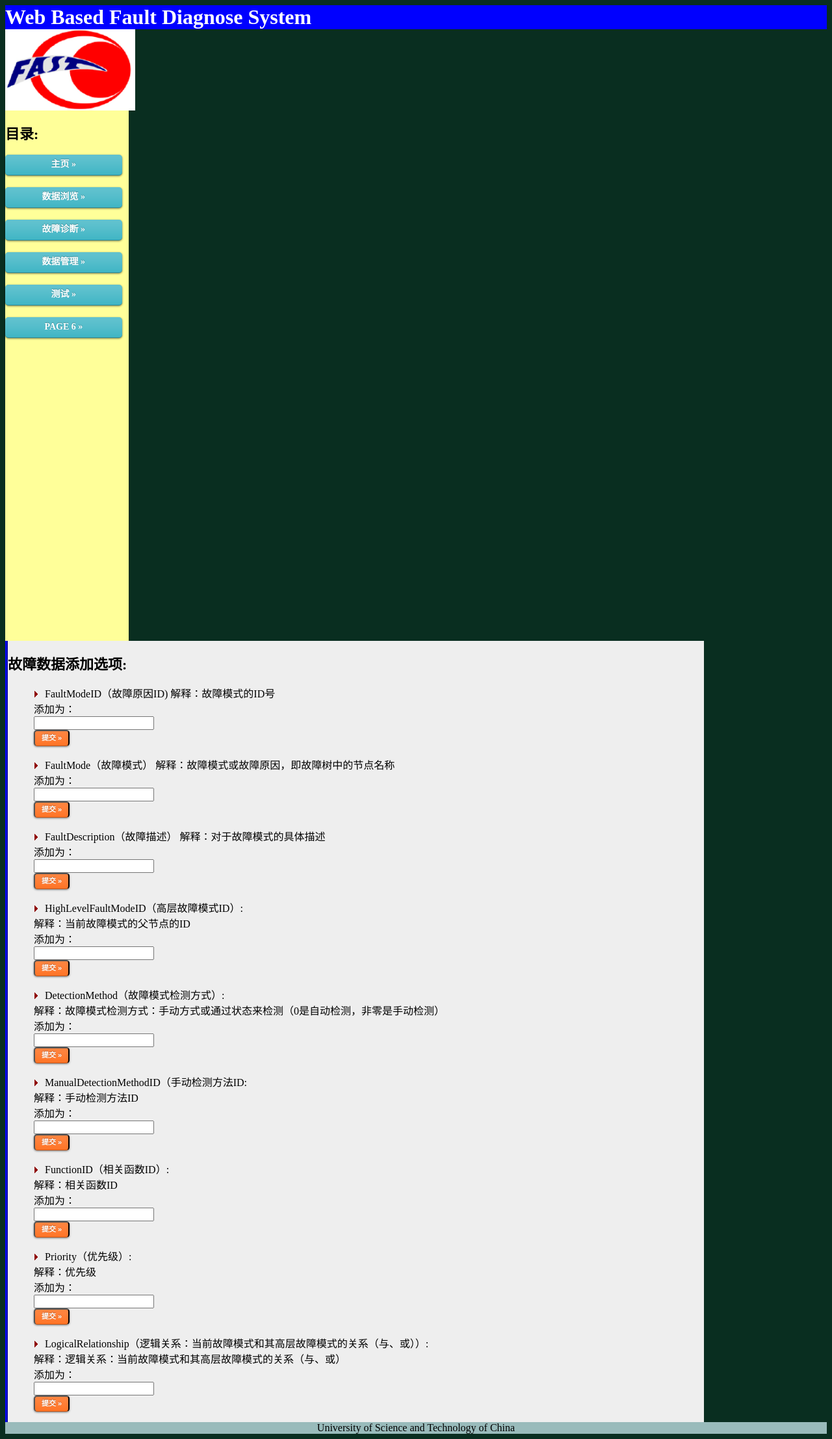
After one commit to wny1990/Fault-Diagnose-System-for-FAST, a Django app: template mysite/fault_data/templates/manage/addmode.html in a window 1280 px wide. The commit adds this page. Shown: the whole page at 65% size. Run offline with Django 3.2, Linux system fonts and the light colour scheme; the template is opened without the code that fills it: most values are stand-ins (such as "Sample title", 1, 10 or a date in 2020).

Commit message:
04/24/2013

```diff
--- /dev/null
+++ b/mysite/fault_data/templates/manage/addmode.html
@@ -0,0 +1,99 @@
+{% extends "frame.html" %}
+
+{% block content %}
+<h2>故障数据添加选项:</h2>
+<br>
+
+       	<ul>
+		<li>FaultModeID（故障原因ID)
+		解释：故障模式的ID号
+		<br>
+		添加为：
+		<form action="/fault_data/addattr/{{ p.FaultModeID }}/FaultMode" method="get">
+		<input type="text" name="search_text"><br>
+		<input type="submit" value="提交 &raquo" class="small orange awesome">
+		</form>
+
+
+		<li>FaultMode（故障模式）
+		解释：故障模式或故障原因，即故障树中的节点名称
+			<br>
+		添加为：
+		<form action="/fault_data/addattr/{{ p.FaultModeID }}/FaultMode" method="get">
+		<input type="text" name="search_text"><br>
+		<input type="submit" value="提交 &raquo" class="small orange awesome">
+		</form>
+
+		<li>FaultDescription（故障描述）
+		解释：对于故障模式的具体描述
+			<br>
+		添加为：
+		<form action="/fault_data/addattr/{{ p.FaultModeID }}/FaultDescription" method="get">
+		<input type="text" name="search_text"><br>
+		<input type="submit" value="提交 &raquo" class="small orange awesome">
+		</form>
+
+
+		<li>HighLevelFaultModeID（高层故障模式ID）:</li>
+		解释：当前故障模式的父节点的ID
+			<br>
+		添加为：
+		<form action="/fault_data/addattr/{{ p.FaultModeID }}/HighLevelFaultModeID" method="get">
+		<input type="text" name="search_text"><br>
+		<input type="submit" value="提交 &raquo" class="small orange awesome">
+		</form>
+
+
+		<li>DetectionMethod（故障模式检测方式）:</li>
+		解释：故障模式检测方式：手动方式或通过状态来检测（0是自动检测，非零是手动检测）
+			<br>
+		添加为：
+		<form action="/fault_data/addattr/{{ p.FaultModeID }}/DetectionMethod" method="get">
+		<input type="text" name="search_text"><br>
+		<input type="submit" value="提交 &raquo" class="small orange awesome">
+		</form>
+
+
+		<li>ManualDetectionMethodID（手动检测方法ID:</li>
+		解释：手动检测方法ID
+			<br>
+		添加为：
+		<form action="/fault_data/addattr/{{ p.FaultModeID }}/MaunualDetectionMethodID" method="get">
+		<input type="text" name="search_text"><br>
+		<input type="submit" value="提交 &raquo" class="small orange awesome">
+		</form>
+
+
+		<li>FunctionID（相关函数ID）:</li>
+		解释：相关函数ID
+			<br>
+		添加为：
+		<form action="/fault_data/addattr/{{ p.FaultModeID }}/FunctionID" method="get">
+		<input type="text" name="search_text"><br>
+		<input type="submit" value="提交 &raquo" class="small orange awesome">
+		</form>
+
+
+		<li>Priority（优先级）:</li>
+		解释：优先级
+			<br>
+		添加为：
+		<form action="/fault_data/addattr/{{ p.FaultModeID }}/Priority" method="get">
+		<input type="text" name="search_text"><br>
+		<input type="submit" value="提交 &raquo" class="small orange awesome">
+		</form>
+
+
+		<li>LogicalRelationship（逻辑关系：当前故障模式和其高层故障模式的关系（与、或））:</li>
+    	解释：逻辑关系：当前故障模式和其高层故障模式的关系（与、或）
+    		<br>
+		添加为：
+		<form action="/fault_data/addattr/{{ p.FaultModeID }}/LogicalRelationship" method="get">
+		<input type="text" name="search_text"><br>
+		<input type="submit" value="提交 &raquo" class="small orange awesome">
+		</form>
+    	</ul>
+
+
+
+{% endblock %}
--- a/mysite/fault_data/urls.py
+++ b/mysite/fault_data/urls.py
@@ -14,13 +14,17 @@ urlpatterns = patterns('',
 	url(r'^$', views.databrose),
 	url(r'^search-form/$', views.search_form),
 	url(r'^search/$', views.search),
+	url(r'^manage_search/$', views.manage_search),
 	url(r'^(?P<mode_id>\d+)/$', views.detail),
 	url(r'^diagnose/$', views.diagnose),
 	url(r'^diagnose/(?P<mode_id>\d+)/$', views.dgdetail),
 	url(r'^del/(?P<mode_id>\d+)/$', views.delmode),
 	url(r'^modify/(?P<mode_id>\d+)/$', views.modifymode),
-	url(r'^dfunction/(?P<function_id>\w+)/$', views.dfunction, name='function_id'),
+	url(r'^dfunction/(?P<function_id>\w+)/$', views.dfunction),
+	url(r'^modify/(?P<mode_id>\d+)/(?P<attr>\w+)$', views.detailmodify),
 	url(r'^manage/$', views.datamanage),
+	url(r'^manage_list/$', views.managelist),
+	url(r'^addmode/$', views.addmode),
 #	url(r'^dfunction/(?P<function_id>\d+)/$', views.dfunction, name='function_id'),
 #    url(r'^(?P<poll_id>\d+)/results/$', views.results, name='results'),
 #    url(r'^(?P<poll_id>\d+)/vote/$', views.vote, name='vote'),
```
Also changed, not shown: mysite/fault_data/templates/manage/data_manage.html (+10 -16 lines), mysite/fault_data/templates/manage/data_manage_list.html (added, +21 -0 lines), mysite/fault_data/templates/manage/result.html (+8 -3 lines), mysite/fault_data/templates/manage/search_list.html (added, +26 -0 lines), mysite/fault_data/views.py (+42 -3 lines), mysite/fault_data.db, 2 other files.
